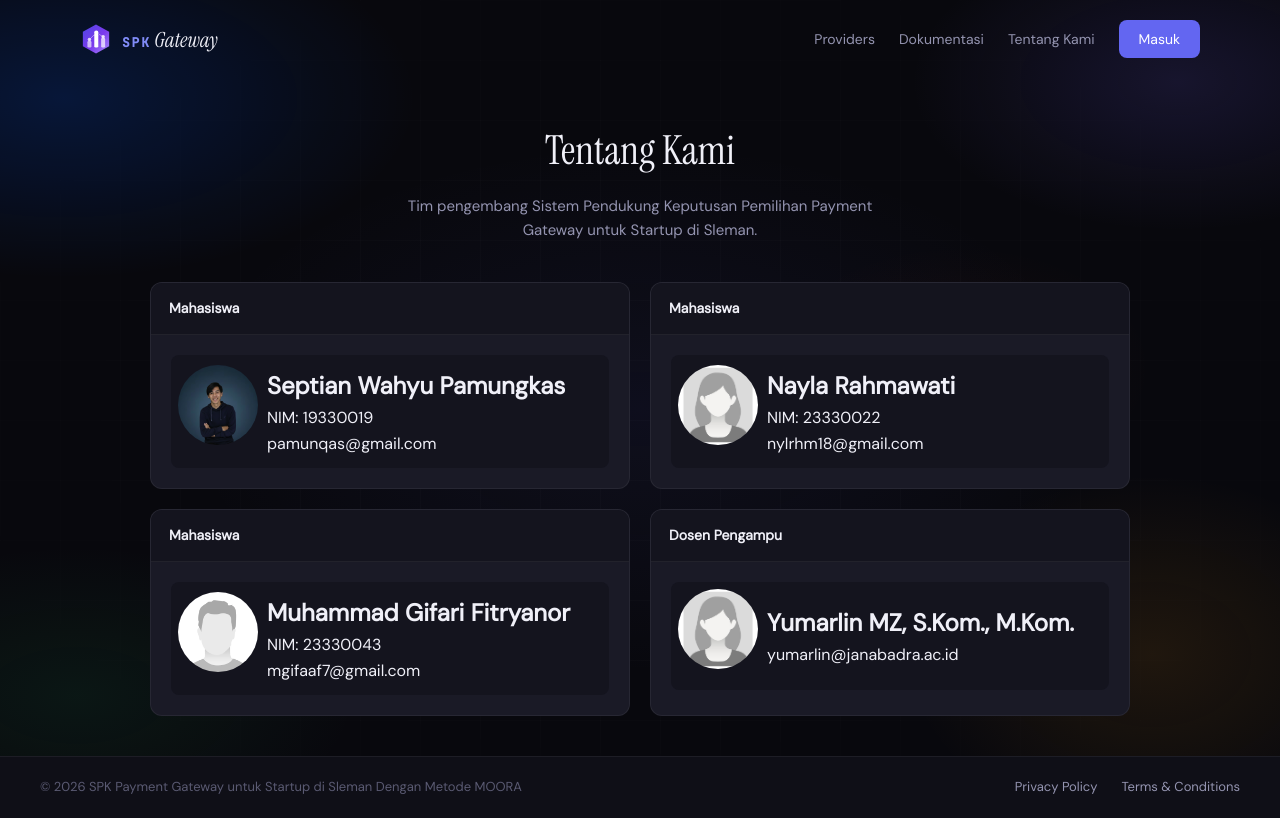
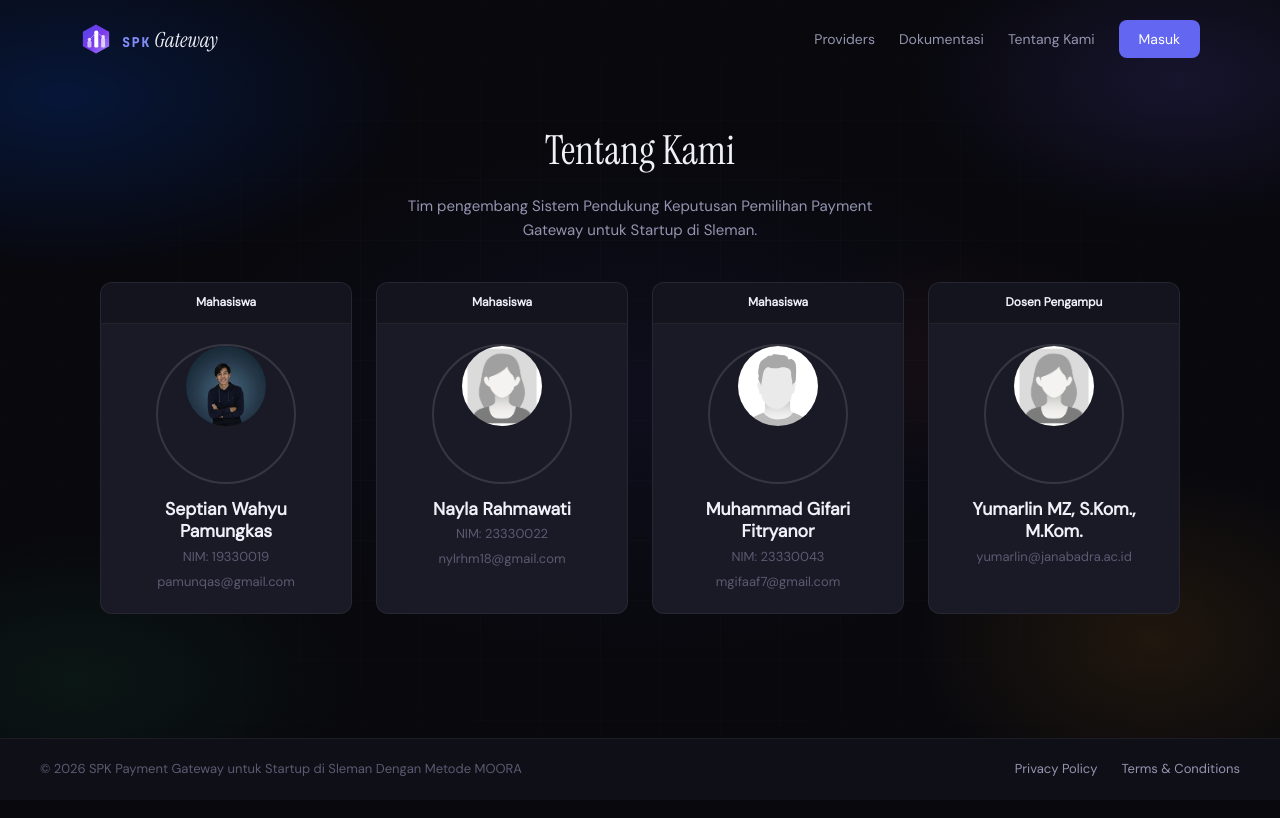
Before and after one commit to pamunqas/spk-app, a Next.js app: page /developer in a window 1280 px wide. Built offline with nearby package versions, Linux system fonts and the light colour scheme.

Commit message:
feat: redesign dev page with 4 horizontal cards and larger images

```diff
--- a/app/globals.css
+++ b/app/globals.css
@@ -864,7 +864,11 @@ body { font-family: var(--font-body); background: var(--bg); color: var(--text);
   .landing-hero-visual { display: none; }
   .landing-features { grid-template-columns: 1fr; }
   .doc-grid { grid-template-columns: 1fr; }
+  .dev-grid { grid-template-columns: 1fr 1fr; }
+}
+@media (max-width: 500px) {
   .dev-grid { grid-template-columns: 1fr; }
+  .dev-avatar-large { width: 100px; height: 100px; }
 }
 
 /* ======== LANDING PAGE NAV ======== */
@@ -894,36 +898,27 @@ body { font-family: var(--font-body); background: var(--bg); color: var(--text);
 
 /* ======== DEV PAGE ======== */
 .dev-container {
-  flex: 1; padding: 40px 60px; max-width: 1100px; margin: 0 auto; width: 100%; position: relative; z-index: 1;
+  flex: 1; padding: 40px 60px; max-width: 1200px; margin: 0 auto; width: 100%; position: relative; z-index: 1;
 }
-.dev-grid { display: grid; grid-template-columns: 1fr 1fr; gap: 20px; }
+.dev-grid { display: grid; grid-template-columns: repeat(4, 1fr); gap: 24px; }
 .dev-card {
   background: var(--surface); border: 1px solid var(--border); border-radius: var(--r); overflow: hidden;
+  display: flex; flex-direction: column;
 }
 .dev-card-header {
-  padding: 14px 18px; background: var(--bg-3); border-bottom: 1px solid var(--border);
-  font-size: 14px; font-weight: 600;
+  padding: 10px 14px; background: var(--bg-3); border-bottom: 1px solid var(--border);
+  font-size: 12px; font-weight: 600; text-align: center;
 }
-.dev-card-content { padding: 20px; }
-.dev-dosen { text-align: center; }
+.dev-card-content { padding: 20px; flex: 1; display: flex; flex-direction: column; align-items: center; text-align: center; }
+.dev-team-member { display: flex; flex-direction: column; align-items: center; gap: 14px; width: 100%; }
 .dev-avatar-large {
-  width: 70px; height: 70px; border-radius: 50%;
-  background: var(--surface); border: 1px solid var(--border-2);
-  margin: 0 auto 14px; display: flex; align-items: center; justify-content: center;
+  width: 140px; height: 140px; border-radius: 50%;
+  background: var(--surface); border: 2px solid var(--border-2);
+  overflow: hidden; flex-shrink: 0;
 }
-.dev-dosen h2 { font-size: 1.1rem; font-weight: 600; margin-bottom: 4px; }
-.dev-dosen p { color: var(--text-3); }
-.dev-team { display: grid; gap: 12px; }
-.dev-team-member {
-  display: flex; align-items: center; gap: 14px;
-  padding: 12px; background: var(--bg-3); border-radius: var(--r-sm);
-}
-.dev-avatar {
-  width: 44px; height: 44px; border-radius: 50%;
-  background: var(--surface); border: 1px solid var(--border-2);
-  display: flex; align-items: center; justify-content: center; flex-shrink: 0;
-}
-.dev-member-info { flex: 1; }
+.dev-member-info { display: flex; flex-direction: column; gap: 4px; }
+.dev-member-info h2 { font-size: 1.1rem; font-weight: 600; margin: 0; line-height: 1.3; }
+.dev-member-info p { color: var(--text-3); font-size: 13px; margin: 0; }
 
 /* ======== POLICY PAGE ======== */
 .policy-container {
```
